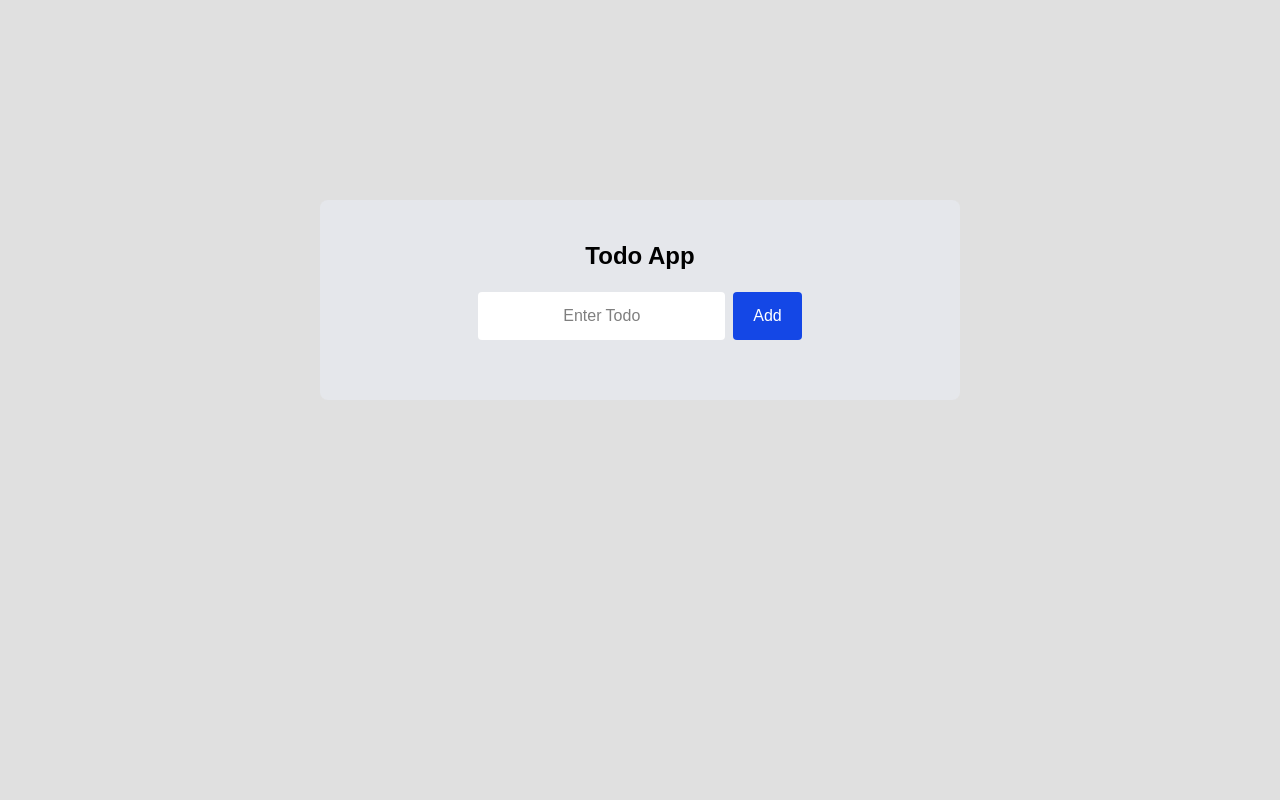
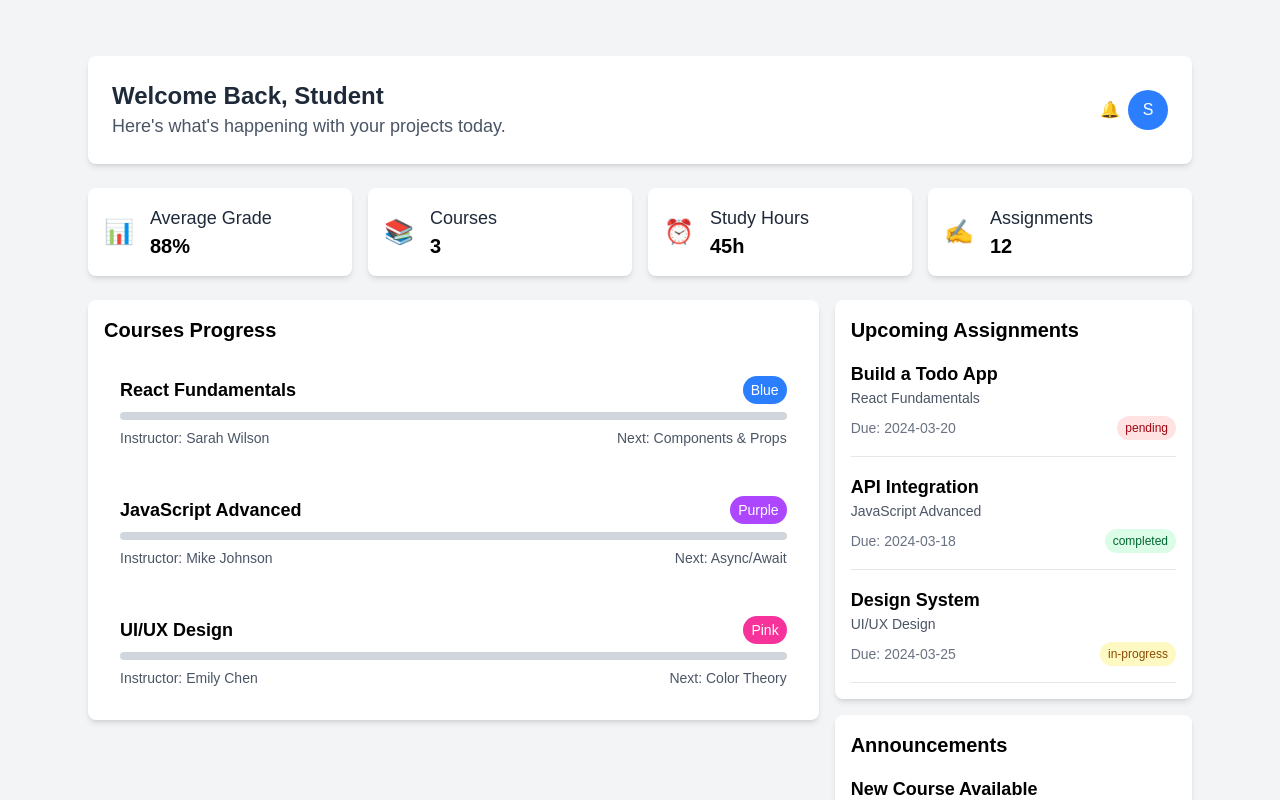
Before and after one commit to Mohmett/React-Challenges, a React (Vite) app: page / in a window 1280 px wide. Shown: the top 800 px of the page. Built offline with nearby package versions, Linux system fonts and the light colour scheme.

Commit message:
Exercise 21

```diff
--- a/src/App.jsx
+++ b/src/App.jsx
@@ -17,6 +17,7 @@ import Language from "./Language";
 import { ContactApp } from './Contact App/ContactApp'
 import TodoApp from "./TodoApp";
 import TodoAppwithTailwind from "./TodoAppwithTailwind"
+import Dashboard from "./Dashboard/Dashboard";
 
 
 function App() {
@@ -57,7 +58,8 @@ function App() {
       </LanguageContext.Provider> */}
       {/* <ContactApp></ContactApp> */}
       {/* <TodoApp></TodoApp> */}
-      <TodoAppwithTailwind></TodoAppwithTailwind>
+      {/* <TodoAppwithTailwind></TodoAppwithTailwind> */}
+      <Dashboard></Dashboard>
 
 
 
--- /dev/null
+++ b/src/Dashboard/Dashboard.jsx
@@ -0,0 +1,150 @@
+import React, {useState} from "react";
+
+const Dashboard = () => {
+
+   const [activeTab, setActiveTab] = useState('overview');
+
+  const courses = [
+    { id: 1, name: 'React Fundamentals', progress: 75, instructor: 'Sarah Wilson', nextLesson: 'Components & Props', color: 'blue' },
+    { id: 2, name: 'JavaScript Advanced', progress: 45, instructor: 'Mike Johnson', nextLesson: 'Async/Await', color: 'purple' },
+    { id: 3, name: 'UI/UX Design', progress: 90, instructor: 'Emily Chen', nextLesson: 'Color Theory', color: 'pink' },
+  ];
+
+  const assignments = [
+    { id: 1, title: 'Build a Todo App', course: 'React Fundamentals', dueDate: '2024-03-20', status: 'pending' },
+    { id: 2, title: 'API Integration', course: 'JavaScript Advanced', dueDate: '2024-03-18', status: 'completed' },
+    { id: 3, title: 'Design System', course: 'UI/UX Design', dueDate: '2024-03-25', status: 'in-progress' },
+  ];
+
+  const announcements = [
+    { id: 1, title: 'New Course Available', message: 'Check out our new TypeScript course!', time: '2 hours ago' },
+    { id: 2, title: 'Maintenance Notice', message: 'Platform updates scheduled for tonight', time: '5 hours ago' },
+  ];
+
+  const stats = [
+    { label: 'Average Grade', value: '88%', icon: '📊' },
+    { label: 'Courses', value: '3', icon: '📚' },
+    { label: 'Study Hours', value: '45h', icon: '⏰' },
+    { label: 'Assignments', value: '12', icon: '✍️' },
+  ];
+
+  return (
+    // Container
+    <div className="min-h-screen bg-gray-100 py-8 px-4">
+      {/*  Main Body */}
+      <div className="max-w-6xl mx-auto p-6">
+        {/* Header */}
+        <div className=" bg-white rounded-lg shadow-md p-6 mb-6 flex justify-between items-center">
+          <div className="">
+            <h1 className=" text-xl font-bold text-gray-800 md:text-2xl">
+              Welcome Back, Student
+            </h1>
+            <p className="text-sm text-gray-600 md:text-lg ">
+              Here's what's happening with your projects today.
+            </p>
+          </div>
+          <div className="flex gap-2 items-center">
+            <span>🔔</span>
+            <div className="w-10 h-10 rounded-full bg-blue-500 flex items-center justify-center text-white">
+              S
+            </div>
+          </div>
+        </div>
+
+        {/* Stats */}
+        <div className="grid grid-cols-1 md:grid-cols-4 gap-4 mb-6 justify-between">
+          {
+            stats.map((stat, index) => (
+          <div key={index} className="bg-white rounded-lg shadow-md p-4 flex items-center gap-4">
+            <h1 className="text-2xl">{stat.icon}</h1>
+            <div>
+              <h3 className="text-gray-800 text-lg">{stat.label}</h3>
+              <h1 className="text-xl font-bold">{stat.value}</h1>
+            </div>
+          </div>
+            ))
+          }
+
+
+        </div>
+
+        {/* Courses and Assignments and Announcement  */}
+        <div className="grid grid-cols-1 md:grid-cols-3 gap-4 mb-6">
+          {/* Courses */}
+          <div className="md:col-span-2 grid-rows-1 md:grid-rows-2">
+          <div className="bg-white md:row-span-1 p-4 rounded-lg shadow-md">
+            <h1 className="text-xl font-bold mb-4">Courses Progress</h1>
+            <div className="flex flex-col gap-4 mt-4">
+              {
+                courses.map((course) => (
+                  <div key={course.id} className="bg-white rounded-lg p-4">
+                    <div className="flex justify-between items-center mb-2">
+                      <h2 className="text-lg font-semibold">{course.name}</h2>
+                      <span className={`text-sm rounded-full py-1 px-2 text-white ${course.color === 'blue' ? 'bg-blue-500' : course.color === 'purple' ? 'bg-purple-500' : 'bg-pink-500'}`}>
+                        {course.color.charAt(0).toUpperCase() + course.color.slice(1)}
+                      </span>
+                    </div>
+
+                    <div className="w-full bg-gray-300 rounded-full h-2 mb-2 flex items-center">
+                      {/* <div className="bg-green-500 h-2 rounded-full" style={{ width: `${course.progress}%` }}></div> */}
+                    </div>
+
+                    <div className="flex justify-between items-center text-sm text-gray-600">
+                      <span>Instructor: {course.instructor}</span>
+                      <span>Next: {course.nextLesson}</span>
+                    </div>
+                  </div>
+                ))
+              }
+            </div>
+          </div>
+          </div>
+
+          {/* Assignments and Announcement */}
+          <div className="grid grid-rows-1 md:grid-rows-2 gap-4">
+            {/* 1- Assignments */}
+          <div className="bg-white p-4 rounded-lg shadow-md">
+            <h1 className="text-xl font-bold mb-4">Upcoming Assignments</h1>
+            <div className="space-y-4">
+              {
+                assignments.map((assignment) => (
+                  <div key={assignment.id} className="border-b border-gray-200 pb-4">
+                    <h2 className="text-lg font-semibold">{assignment.title}</h2>
+                    <p className="text-sm text-gray-600">{assignment.course}</p>
+                    <div className="flex justify-between items-center mt-2">
+                      <span className="text-sm text-gray-500">Due: {assignment.dueDate}</span>
+                      <span className={`text-xs px-2 py-1 rounded-full ${assignment.status === 'completed' ? 'bg-green-100 text-green-800' : assignment.status === 'in-progress' ? 'bg-yellow-100 text-yellow-800' : 'bg-red-100 text-red-800'}`}>
+                        {assignment.status}
+                      </span>
+                    </div>
+                  </div>
+                ))
+              }
+            </div>
+          </div>
+
+          {/* 2- Announcements */}
+          <div>
+            <div className="bg-white p-4 rounded-lg shadow-md">
+              <h1 className="text-xl font-bold mb-4">Announcements</h1>
+              <div className="space-y-4">
+                {
+                  announcements.map((announcement) => (
+                    <div key={announcement.id} className="border-b border-gray-200 pb-4">
+                      <h2 className="text-lg font-semibold">{announcement.title}</h2>
+                      <p className="text-sm text-gray-600">{announcement.message}</p>
+                      <span className="text-xs text-gray-500">{announcement.time}</span>
+                    </div>
+                  ))
+                }
+              </div>
+            </div>
+          </div>
+          </div>
+        </div>
+      </div>
+    </div>
+  );
+};
+
+export default Dashboard;
```
